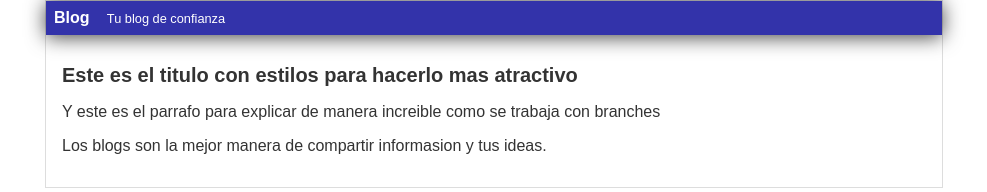
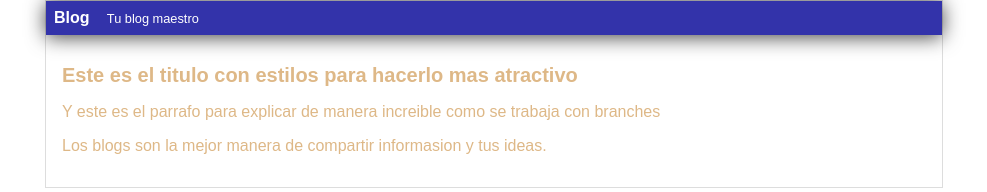
Before and after one commit to Adrian-DV/proyectoDemo, a plain HTML site: page index.html in a window 1280 px wide. Shown: the whole page, without its empty margins (146-1133 px from the left). Drawn offline with Linux system fonts and the light colour scheme.

Commit message:
modifique el color del texto y el titulo de cabecera

```diff
--- a/css/styles.css
+++ b/css/styles.css
@@ -1,5 +1,5 @@
 body{
-    color: #333;
+    color: burlywood;
     text-align: center;
     font-family: Arial;
     font-size: 16px;
--- a/index.html
+++ b/index.html
@@ -11,7 +11,7 @@
     <div id="container">
         <div id="head">
             Blog
-            <span id="tagline"> Tu blog de confianza</span>
+            <span id="tagline"> Tu blog maestro</span>
         </div>
        <div id="post">
            <h1>Este es el titulo con estilos para hacerlo mas atractivo</h1>
```
